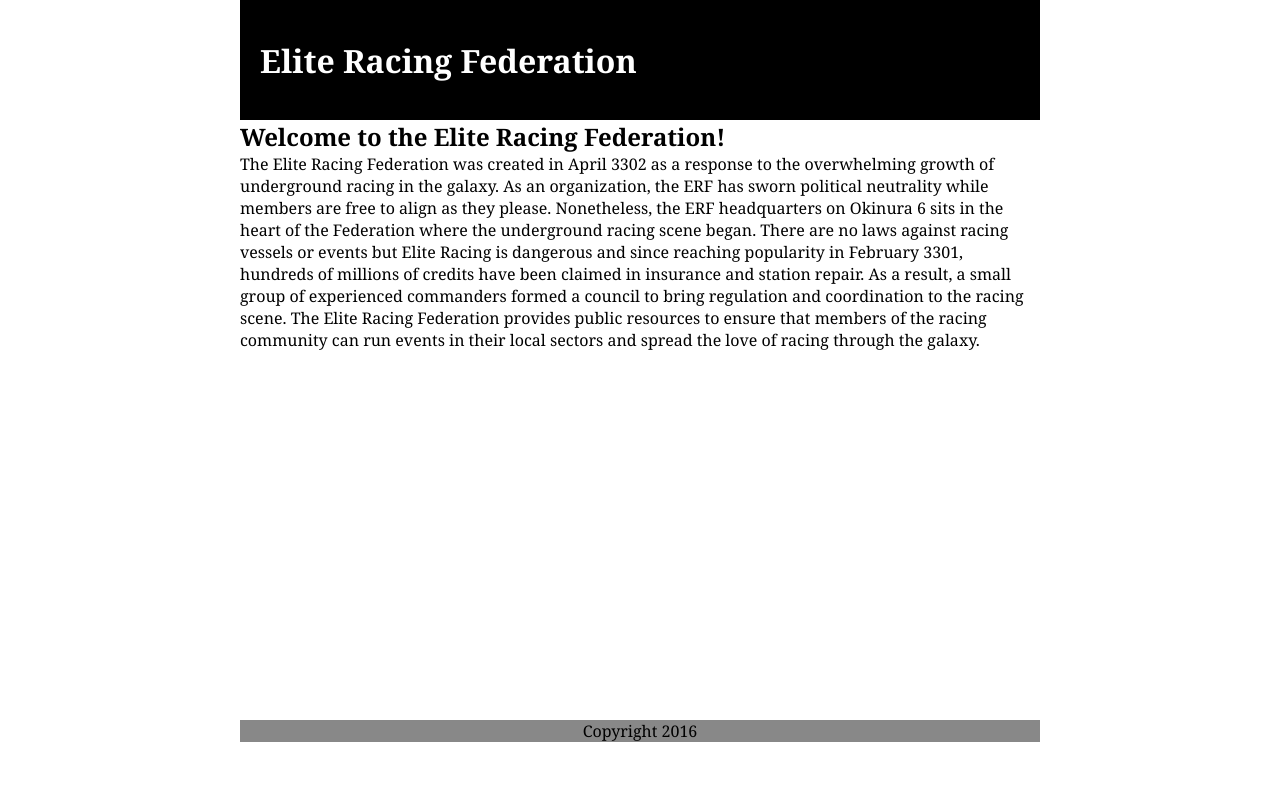
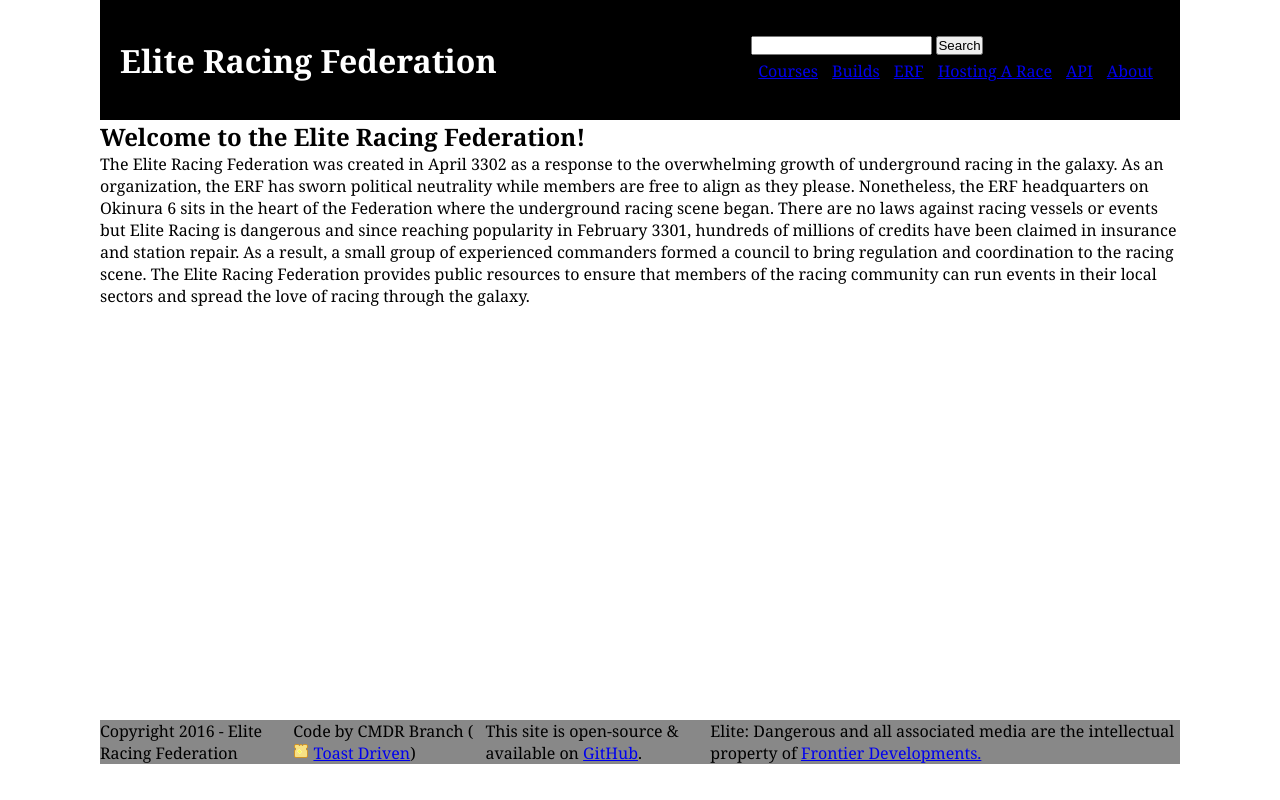
Before and after one commit to toastdriven/eliteracing, a Django app: template templates/index.html in a window 1280 px wide. Run offline with Django 3.2, Linux system fonts and the light colour scheme; the template is opened without the code that fills it, so the values that code supplies are empty.

Commit message:
More style & HTML work.

```diff
--- a/racing/static/css/default.css
+++ b/racing/static/css/default.css
@@ -8,7 +8,7 @@ body {
   display: flex;
   flex-direction: column;
   flex: 1;
-  max-width: 800px;
+  max-width: 1080px;
 }
 
 header {
@@ -21,8 +21,16 @@ header {
   padding: 10px 20px;
 }
 
-nav {
+nav ul {
+  display: flex;
+  align-items: stretch;
+  justify-content: flex-end;
+}
 
+nav ul li {
+  list-style: none;
+  margin: 0px 2px;
+  padding: 5px;
 }
 
 content {
@@ -35,3 +43,9 @@ footer {
   align-items: center;
   justify-content: center;
 }
+
+
+ul.breadcrumbs {
+  display: flex;
+  justify-content: flex-start;
+}
--- a/racing/static/css/reset.css
+++ b/racing/static/css/reset.css
@@ -10,3 +10,7 @@ body {
 img {
   border-width: 0;
 }
+
+ul li, ol li, dl dt, dl dd {
+  margin-left: 20px;
+}
--- a/templates/base.html
+++ b/templates/base.html
@@ -17,9 +17,49 @@
       {% block header %}
         <h1>Elite Racing Federation</h1>
       {% endblock %}
+
+      <div>
+        <form method="GET" action="{# % url 'courses_search' % #}">
+          <input type="text" name="q" value="">
+          <button>Search</button>
+        </form>
+        <!--
+        <ul>
+          <li>
+            Login
+          </li>
+          <li>
+            Sign-Up
+          </li>
+        </ul>
+        -->
+        <nav>
+          <ul>
+            <li>
+              <a href="{% url 'courses_list' %}">Courses</a>
+            </li>
+            <li>
+              <a href="{% url 'pages_show_page' slug='builds' %}">Builds</a>
+            </li>
+            <li>
+              <a href="{% url 'pages_show_page' slug='erf' %}">ERF</a>
+            </li>
+            <li>
+              <a href="{% url 'pages_show_page' slug='hosting' %}">Hosting A Race</a>
+            </li>
+            <li>
+              <a href="{% url 'docs_api_v1_courses' %}">API</a>
+            </li>
+            <li>
+              <a href="{% url 'pages_show_page' slug='about' %}">About</a>
+            </li>
+          </ul>
+        </nav>
+      </div>
     </header>
 
     <content>
+    {% block breadcrumbs %}{% endblock %}
     {% block content %}
 
     {% endblock %}
@@ -27,7 +67,22 @@
 
     <footer>
     {% block footer %}
-      Copyright {% now "Y" %}
+      <div>
+        Copyright {% now "Y" %} - Elite Racing Federation
+      </div>
+      <div>
+        Code by CMDR Branch
+        (<a href="http://toastdriven.com/"><img src="{% static "img/pixel_toast.png" %}"></a>
+        <a href="http://toastdriven.com/">Toast Driven</a>)
+      </div>
+      <div>
+        This site is open-source &amp; available on
+        <a href="https://github.com/toastdriven/eliteracing">GitHub</a>.
+      </div>
+      <div>
+        Elite: Dangerous and all associated media are the intellectual property
+        of <a href="http://www.frontier.co.uk/">Frontier Developments.</a>
+      </div>
     {% endblock %}
     </footer>
   </div>
```
Also changed, not shown: todo.md (+2 -2 lines), racing/static/img/eliteracers_eagle.png (added), racing/static/img/eliteracers_logo.png (added), racing/static/img/eliteracers_logo_big.png (added), racing/static/img/pixel_toast.png (added), templates/news/post_detail.html (added), templates/news/posts_by_day.html (added), templates/news/posts_by_month.html (added), 1 other file.
